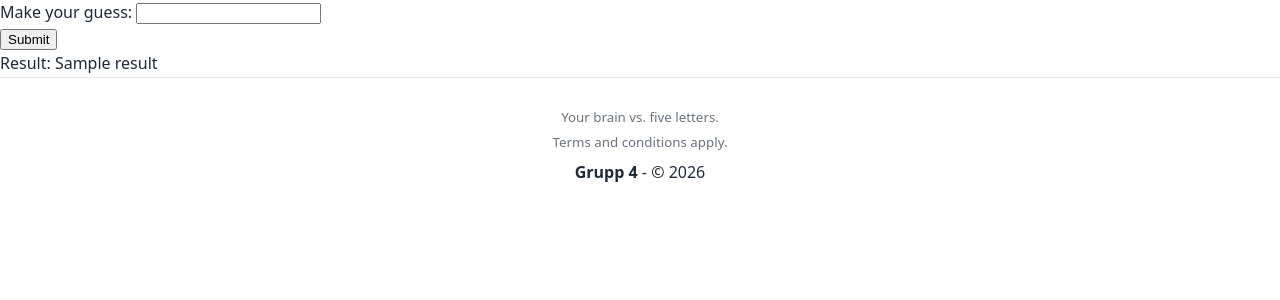
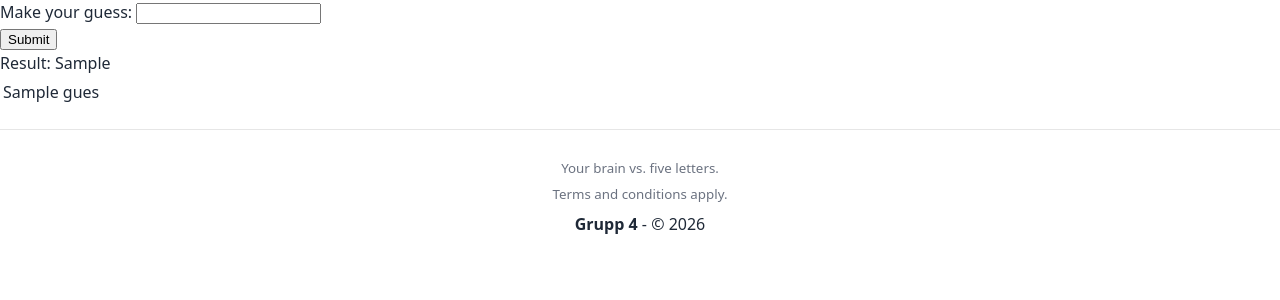
Before and after one commit to PVSPYH-grupp-4/Wordle, a Flask app: template Templates/new_game.html in a window 1280 px wide. Shown: the part 84-384 px from the top of the page. Run offline with Flask 3, Linux system fonts and the light colour scheme; data comes from the database, SQL or seed files in the repository; the template is opened without the code that fills it: values that come from a table or form of the project are taken from there, most other values are stand-ins (such as "Sample title", 1, 10 or a date in 2020).

Commit message:
created tabel for guess results

```diff
--- a/Templates/new_game.html
+++ b/Templates/new_game.html
@@ -17,7 +17,7 @@
 
 
   <div>
-   <form action="{{url_for ('app.guess')}}" method="post">             <!--kanske behöver ändras beroende på vad route funktionen heter -->
+   <form action="{{url_for ('guess')}}" method="post">             <!--kanske behöver ändras beroende på vad route funktionen heter -->
     {{ form.hidden_tag() }}
 
     <div>
@@ -39,11 +39,38 @@
 
     <div>
       <span>Result: </span>
-      {{result}}
+      {{result_list}}
     </div>
 
 
 </form>
+
+<table class="guess-grid">
+  <tbody>
+    {% for row in history %} <!--blir en lista med dict {"guess":user_guess, "result": result_list} -->
+      <tr>
+        {% for i in range(row.guess|length) %} <!-- länden på gissningen -->
+          <td class="tile tile--{{ row.result[i] }}">{{ row.guess[i] }}</td> <!-- skriver ut ett ord i taget, använder en klass beroende på svaret t.ex tile tile-- "correct" -->
+        {% endfor %}
+      </tr>
+    {% endfor %}
+
+    {% set remaining = 6 - (history|length) %} <!-- sätter en variabel "remaining" som är 6 - längden på försök man har gjort -->
+    {% for _ in range(remaining) %} <!-- loppar medans det finns försök kvar -->
+      <tr>
+        {% for _ in range(word.word|length) %} <!-- loopar längden på det korrekta ordet -->
+          <td class="tile tile--empty"></td> <!-- en tom cell för varje bokstav-->
+        {% endfor %}
+      </tr>
+    {% endfor %}
+
+  </tbody>
+
+
+</table>
+
+
+
 </div>
 
 {% endblock %}
```
